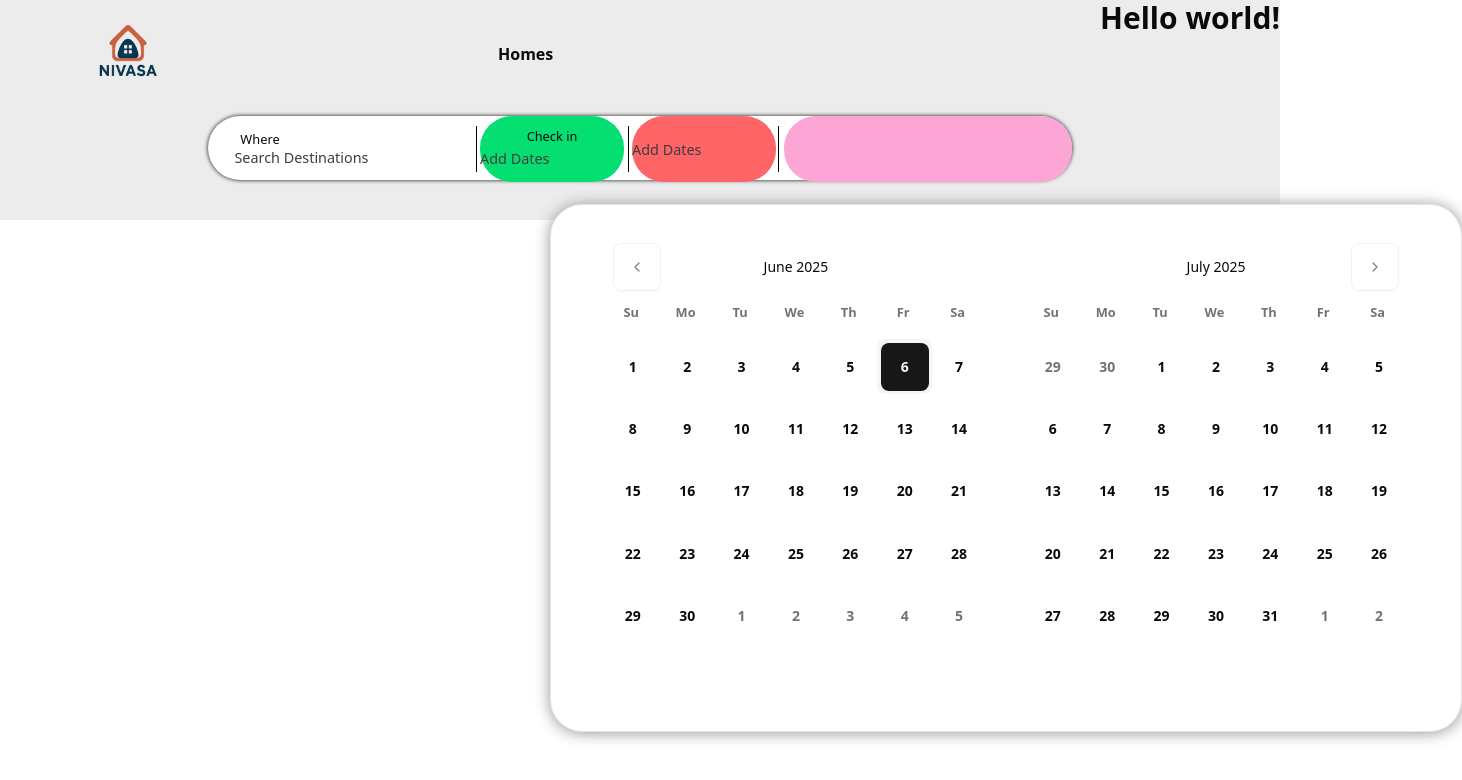
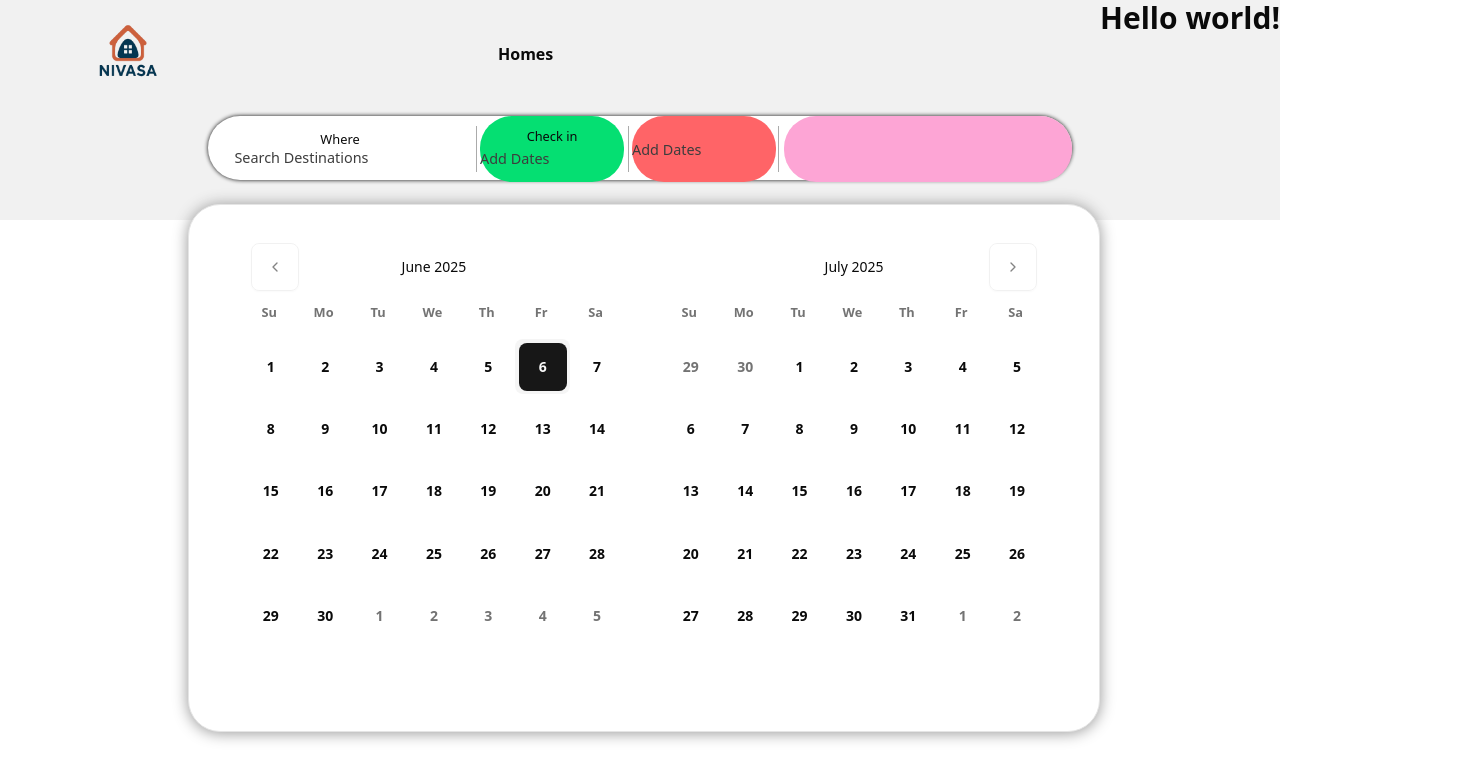
Before and after one commit to cr4ck-j4ck/Nivasa, a React app in the folder Frontend/: page / in a window 1280 px wide. Shown: the top 780 px of the page, 1462 px wide, since content can reach past the window. Built offline with nearby package versions, Linux system fonts and the light colour scheme; grey boxes are pictures that could not be loaded; the HTML template or start-up script is replaced by a standard one.

Commit message:
feat(ui): make Calendar component responsive; fix SearchBar issues
- Refactored Calendar component styles and layout for full responsiveness across breakpoints
- Polished Calendar UI/UX for smoother interactions
- Fixed SearchBar alignment and behavior bugs

```diff
--- a/Frontend/src/Components/Calendar02.jsx
+++ b/Frontend/src/Components/Calendar02.jsx
@@ -4,10 +4,7 @@ import { Calendar } from "@/components/ui/calendar";
 export function Calendar02({ position }) {
   const [date, setDate] = React.useState(new Date());
 
-  // Construct the class name dynamically
-  // const dynamicLeftClass = `${Math.floor(position-200)}`;
-  const dynamicLeftClass = `550`;
-  console.log("apne Element ki position : ",dynamicLeftClass);
+  const dynamicLeftClass = `${Math.floor(position-20)}`;
   return (
     <Calendar
       mode="single"
--- a/Frontend/src/Components/SearchBar.jsx
+++ b/Frontend/src/Components/SearchBar.jsx
@@ -1,13 +1,38 @@
 import { useState, useRef, useEffect } from "react";
 import "./searchBar.css";
+import { Calendar02 } from "./Calendar02";
 
-import { Calendar02 } from "./Calendar02";
 export default function SearchBar() {
+  const elementRef = useRef(null); // DOM element ref
   const buttonRef = useRef(null);
   const inputRef = useRef(null);
   const [isFocused, setIsFocused] = useState(false);
   const ignoreNextBlur = useRef(false);
   const [position, updatePosition] = useState(0);
+
+  // Get position initially after DOM mounts
+  useEffect(() => {
+    if (elementRef.current) {
+      const rect = elementRef.current.getBoundingClientRect();
+      updatePosition(rect.x); // Or rect.left
+    }
+  }, []);
+
+  // Update position on window resize
+  useEffect(() => {
+    const reportPosition = () => {
+      if (elementRef.current) {
+        const rect = elementRef.current.getBoundingClientRect();
+        updatePosition(rect.x);
+      }
+    };
+
+    window.addEventListener("resize", reportPosition);
+    return () => {
+      window.removeEventListener("resize", reportPosition);
+    };
+  }, []);
+
   useEffect(() => {
     const handleVisibilityChange = () => {
       if (document.visibilityState === "hidden") {
@@ -22,6 +47,7 @@ export default function SearchBar() {
   }, []);
 
   const handleClick = () => {
+    console.log("isFocues", isFocused)
     if (!isFocused) {
       const button = buttonRef.current;
       const circle = document.createElement("span");
@@ -52,68 +78,64 @@ export default function SearchBar() {
     }
     setIsFocused(false);
   };
-  const element = document.getElementById("myElement");
 
-  function reportPosition() {
-    if (element) {
-      const rect = element.getBoundingClientRect();
-      updatePosition(rect.x);
-      console.log("X position of element: ", rect.x);
-    }
-  }
-  window.addEventListener("resize", reportPosition);
   return (
     <>
       <div className="flex justify-center items-center h-24 ">
         <div
-          className={`h-16 w-[54rem] block rounded-4xl df relative ${
+          id="myElement"
+          ref={elementRef} // Ref added here ✅
+          className={`h-16 w-[54rem] rounded-4xl df relative ${
             isFocused ? "bg-[#c1c1c1]" : "bg-white"
           } flex`}
         >
           <button
             ref={buttonRef}
-            onClick={handleClick}
-            onFocus={handleClick}
+            onClick={!isFocused ? handleClick : ()=>{}}
+            onFocus={!isFocused ? handleClick : ()=>{}}
             className={`z-2 ripple-btn relative bottom-[1px] w-[16.5rem] h-[4.1rem] rounded-4xl overflow-hidden mr-2
             ${isFocused ? "bg-white" : "hover:bg-[#c7c7c7]"}`}
           >
-            <p className="relative z-20 right-20 top-1 text-[0.8em] font-medium">
+            <p className="relative z-20 top-1 text-[0.8em] font-medium">
               Where
             </p>
             <input
               ref={inputRef}
               type="text"
-              onFocus={() => handleClick}
+              onFocus={handleClick}
               onBlur={handleBlur}
               placeholder="Search Destinations"
               className="w-[80%] outline-none relative z-20 bg-transparent input1"
             />
           </button>
-          <div className="divide1 absolute h-[4.1rem] w-14 left-60 z-1 flex justify-center text-5xl text-gray-500">
-            <div className="relative h-[70%] w-px top-[15%] bg-black"></div>
+
+          <div className="divide1 absolute h-[4.1rem] w-14 left-60 z-1 flex justify-center">
+            <div className="relative h-[70%] w-px top-[15%] bg-[#ababab]"></div>
           </div>
 
-          <button
-            id="myElement"
-            className="input2 w-[9rem] h-[4.1rem] l-[1px] rounded-4xl relative z-2 mr-2 bg-green-400"
-          >
+          <button className="input2 w-[9rem] h-[4.1rem] rounded-4xl relative z-2 mr-2 bg-green-400">
             <p className="relative text-[0.8em] font-medium">Check in</p>
-            <input type="number" placeholder="Add Dates"/>
+            <input type="number" placeholder="Add Dates" />
           </button>
-<div className="divide absolute h-[4.1rem] w-14 left-[24.5rem] z-1 flex justify-center text-5xl text-gray-500">
-            <div className="relative h-[70%] w-px top-[15%] bg-black"></div>
+
+          <div className="divide absolute h-[4.1rem] w-14 left-[24.5rem] z-1 flex justify-center text-5xl">
+            <div className="relative h-[70%] w-px top-[15%] bg-[#ababab]"></div>
           </div>
-          <button className="input3 w-[9rem] h-[4.1rem] l-[1px] rounded-4xl relative z-2 bg-red-400 mr-2">
-            <input type="number" placeholder="Add Dates"/>
+
+          <button className="input3 w-[9rem] h-[4.1rem] rounded-4xl relative z-2 bg-red-400 mr-2">
+            <input type="number" placeholder="Add Dates" />
           </button>
-          <div className="divide absolute h-[4.1rem] w-14 left-[33.9rem] z-1 flex justify-center text-5xl text-gray-500">
-            <div className="relative h-[70%] w-px top-[15%] bg-black"></div>
-            </div>
-          <button className="input4 h-[4.1rem] l-[1px] rounded-4xl relative z-2 bg-pink-300 flex-1">
+
+          <div className="divide absolute h-[4.1rem] w-14 left-[33.9rem] z-1 flex justify-center">
+            <div className="relative h-[70%] w-px top-[15%] bg-[#ababab]"></div>
+          </div>
+
+          <button className="input4 h-[4.1rem] rounded-4xl relative z-2 bg-pink-300 flex-1">
             <input type="number" name="" id="" />
           </button>
         </div>
       </div>
+
       <Calendar02 position={position} />
     </>
   );
--- a/Frontend/src/Layout/Nav.jsx
+++ b/Frontend/src/Layout/Nav.jsx
@@ -10,7 +10,7 @@ function Nav() {
       setShowVideo(false);
     };
   return (
-    <nav className="h-55 bg-[#ececec]">
+    <nav className="h-55 bg-[#f1f1f1]">
       <div className="stickyPart justify-between flex">
         <div className="brand w-3xs">
           <img
```
